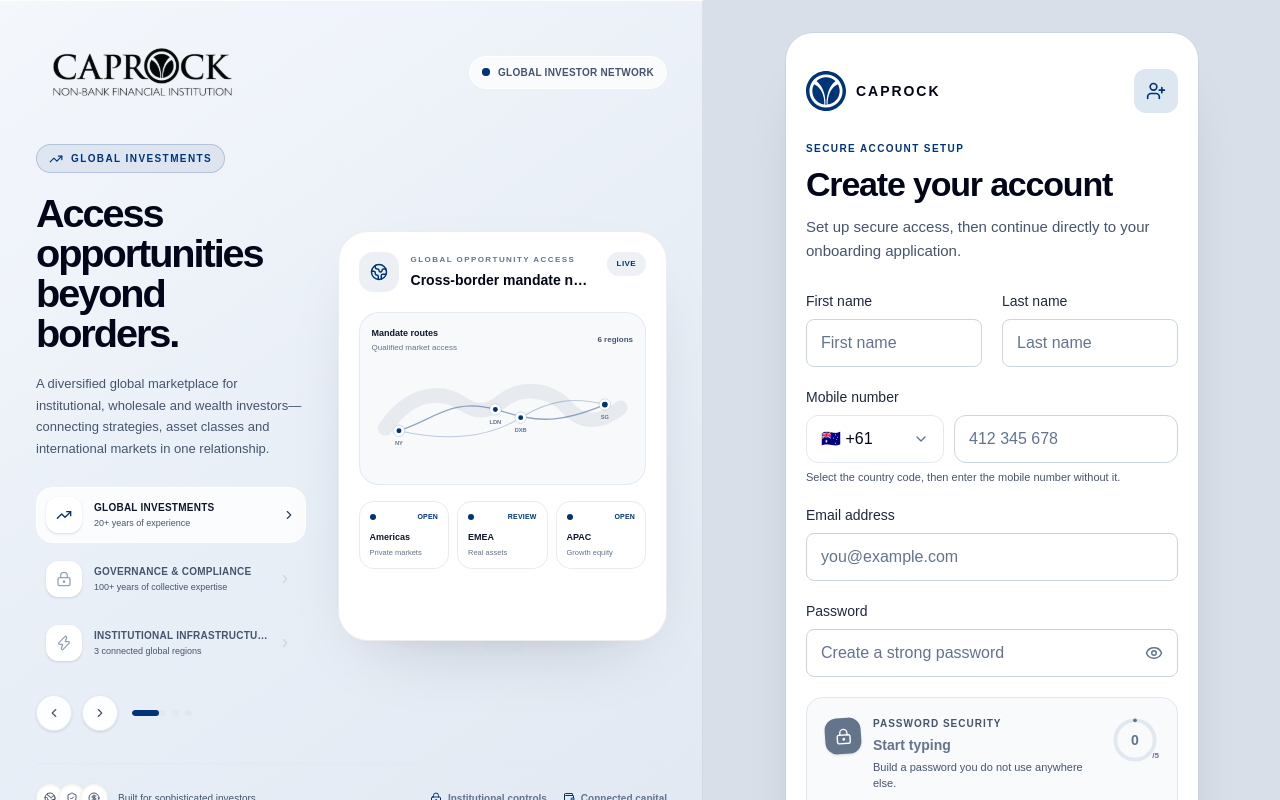
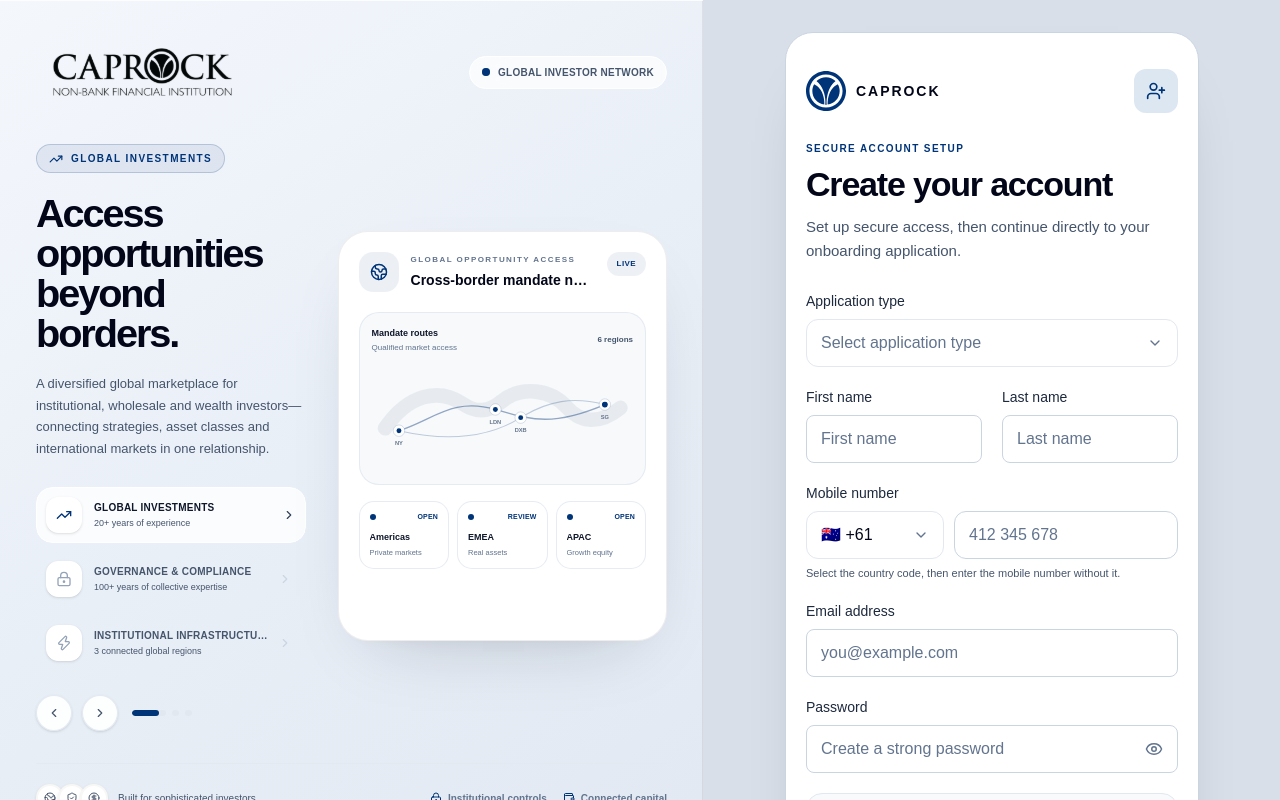
Before and after one commit to AnfasPervez2399/uplifting-caprock, a React (Vite) app: page /signup in a window 1280 px wide. Built offline with nearby package versions, Linux system fonts and the light colour scheme.

Commit message:
updated login flow

```diff
--- /dev/null
+++ b/src/features/onboarding/accountStore.ts
@@ -0,0 +1,38 @@
+export type StoredAccount = {
+  applicationType: string;
+  name: string;
+  mobile: string;
+};
+
+const ACCOUNT_STORE_KEY = "caprockAccounts";
+
+export function readAccountStore(): Record<string, StoredAccount> {
+  try {
+    const raw = localStorage.getItem(ACCOUNT_STORE_KEY);
+    if (!raw) return {};
+    const parsed: unknown = JSON.parse(raw);
+    return parsed && typeof parsed === "object"
+      ? (parsed as Record<string, StoredAccount>)
+      : {};
+  } catch {
+    return {};
+  }
+}
+
+export function saveAccount(email: string, account: StoredAccount): void {
+  try {
+    const key = email.trim().toLowerCase();
+    if (!key) return;
+    const store = readAccountStore();
+    store[key] = account;
+    localStorage.setItem(ACCOUNT_STORE_KEY, JSON.stringify(store));
+  } catch {
+    /* Storage unavailable (e.g. private mode) — session still works. */
+  }
+}
+
+export function getAccount(email: string): StoredAccount | undefined {
+  const key = email.trim().toLowerCase();
+  if (!key) return undefined;
+  return readAccountStore()[key];
+}
--- a/src/features/onboarding/useOnboardingController.ts
+++ b/src/features/onboarding/useOnboardingController.ts
@@ -61,14 +61,29 @@
   isCompleteBeneficiary,
   isCompleteShareholder,
   isIndividualApplication,
-  isShareholderApplicationComplete,
   isTrustApplication,
   isTrustBusinessComplete,
   isTrustProfileComplete,
   isTrusteesComplete,
   percentageTotal,
-  requiresShareholderApplication,
 } from "./applicationLogic";
+
+const STORED_APPLICATION_TYPE_KEY = "caprockApplicationType";
+
+const resolveStoredApplicationType = (): Exclude<ApplicationType, ""> => {
+  try {
+    const stored = sessionStorage.getItem(STORED_APPLICATION_TYPE_KEY);
+    if (
+      stored &&
+      APPLICATION_OPTIONS.some((option) => option.value === stored)
+    ) {
+      return stored as Exclude<ApplicationType, "">;
+    }
+  } catch {
+    /* sessionStorage unavailable — fall through to the default. */
+  }
+  return "individual";
+};
 
 export function useOnboardingController() {
   const navigate = useNavigate();
@@ -89,10 +104,21 @@
     .map((part) => part.charAt(0))
     .join("")
     .toUpperCase();
-  const [form, setForm] = useState<FormState>(initialFormState);
-  const [activeStepId, setActiveStepId] = useState<StepId>("application");
+  const [form, setForm] = useState<FormState>(() => ({
+    ...initialFormState,
+    personal: {
+      ...initialFormState.personal,
+      applicationType: resolveStoredApplicationType(),
+    },
+  }));
+  const [activeStepId, setActiveStepId] = useState<StepId>(() => {
+    const steps = getStepsForApplication(resolveStoredApplicationType()).filter(
+      (step) => step.id !== "application",
+    );
+    return steps[0]?.id ?? "personal";
+  });
   const [applicationTypeConfirmed, setApplicationTypeConfirmed] =
-    useState(false);
+    useState(true);
   const [jointDraft, setJointDraft] =
     useState<JointApplicantDraft>(emptyJointDraft);
   const [showJointComposer, setShowJointComposer] = useState(false);
@@ -156,7 +182,9 @@
   const applicationSteps = useMemo(
     () =>
       getStepsForApplication(applicationType).filter(
-        (step) => step.id !== "shareholders" || isPrivateCompany,
+        (step) =>
+          step.id !== "application" &&
+          (step.id !== "shareholders" || isPrivateCompany),
       ),
     [applicationType, isPrivateCompany],
   );
@@ -465,7 +493,7 @@
 
   useEffect(() => {
     if (visibleSteps.some((step) => step.id === activeStepId)) return;
-    setActiveStepId(visibleSteps[0]?.id || "application");
+    setActiveStepId(visibleSteps[0]?.id || "personal");
   }, [activeStepId, visibleSteps]);
 
   useEffect(() => {
--- a/src/pages/Login.tsx
+++ b/src/pages/Login.tsx
@@ -4,6 +4,7 @@
 import { AnimatePresence, motion, useReducedMotion } from "framer-motion";
 import { Check, Eye, EyeOff, Loader2, LogIn } from "lucide-react";
 import { useLoader } from "../components/ui/LoaderProvider";
+import { getAccount } from "../features/onboarding/accountStore";
 
 type Status = "idle" | "loading" | "success";
 type Errors = Partial<Record<"email" | "password", string>>;
@@ -231,6 +232,15 @@
           await wait(1000);
           setStatus("success");
           sessionStorage.setItem("caprockUserEmail", normalizedEmail);
+          const account = getAccount(normalizedEmail);
+          if (account?.applicationType) {
+            sessionStorage.setItem(
+              "caprockApplicationType",
+              account.applicationType,
+            );
+          } else {
+            sessionStorage.removeItem("caprockApplicationType");
+          }
           await wait(450);
           navigate("/onboarding");
         },
--- a/src/pages/SignUp.tsx
+++ b/src/pages/SignUp.tsx
@@ -1,7 +1,6 @@
 import { AnimatePresence, motion, useReducedMotion } from "framer-motion";
 import {
   Check,
-  CheckCircle2,
   Eye,
   EyeOff,
   Loader2,
@@ -24,11 +23,14 @@
   type CountryCode,
 } from "libphonenumber-js/max";
 import { CustomSelect, type SelectOption } from "../components/ui/CustomSelect";
+import { APPLICATION_OPTIONS } from "../features/onboarding/config";
 import { useLoader } from "../components/ui/LoaderProvider";
 
 type FieldName =
+  | "applicationType"
   | "firstName"
   | "lastName"
+  | "fullName"
   | "mobile"
   | "email"
   | "password"
@@ -39,8 +41,10 @@
 
 const EASE = [0.22, 1, 0.36, 1] as const;
 const initialValues: FormValues = {
+  applicationType: "",
   firstName: "",
   lastName: "",
+  fullName: "",
   mobile: "",
   email: "",
   password: "",
@@ -681,12 +685,28 @@
       }));
     };
 
+  const selectedApplicationCategory = APPLICATION_OPTIONS.find(
+    (option) => option.value === values.applicationType,
+  )?.category;
+  const isEntityApplication =
+    selectedApplicationCategory === "company" ||
+    selectedApplicationCategory === "trust";
+
   const validate = () => {
     const nextErrors: FormErrors = {};
+    if (!values.applicationType)
+      nextErrors.applicationType = "Select an application type.";
     const firstName = values.firstName.trim();
     const lastName = values.lastName.trim();
+    const fullName = values.fullName.trim();
     const email = values.email.trim().toLowerCase();
 
+    if (isEntityApplication) {
+      if (!fullName) nextErrors.fullName = "Full name is required.";
+      else if (fullName.length < 2 || !namePattern.test(fullName))
+        nextErrors.fullName =
+          "Enter a valid full name using letters, spaces, apostrophes or hyphens.";
+    } else {
       if (!firstName) nextErrors.firstName = "First name is required.";
       else if (firstName.length < 2 || !namePattern.test(firstName))
         nextErrors.firstName =
@@ -695,6 +715,7 @@
       else if (lastName.length < 2 || !namePattern.test(lastName))
         nextErrors.lastName =
           "Enter a valid last name using letters, spaces, apostrophes or hyphens.";
+    }
     if (!values.mobile.trim()) nextErrors.mobile = "Mobile number is required.";
     else if (!isValidMobile(values.mobile, mobileCountry))
       nextErrors.mobile = `Enter a valid mobile number for ${countryName(mobileCountry)}.`;
@@ -707,7 +728,7 @@
       nextErrors.password =
         "Your password must satisfy every security requirement below.";
     else {
-      const personalTerms = [firstName, lastName, email.split("@")[0]]
+      const personalTerms = [firstName, lastName, fullName, email.split("@")[0]]
         .filter((term) => term.length >= 3)
         .map((term) => term.toLowerCase());
       if (
@@ -746,11 +767,15 @@
           // Replace this short delay with the account-creation API request.
           await wait(900);
           const email = values.email.trim().toLowerCase();
+          sessionStorage.setItem(
+            "caprockApplicationType",
+            values.applicationType,
+          );
           sessionStorage.setItem("caprockUserEmail", email);
-          sessionStorage.setItem(
-            "caprockUserName",
-            `${values.firstName.trim()} ${values.lastName.trim()}`,
-          );
+          const displayName = isEntityApplication
+            ? values.fullName.trim()
+            : `${values.firstName.trim()} ${values.lastName.trim()}`;
+          sessionStorage.setItem("caprockUserName", displayName);
           const mobile = parseMobileNumber(values.mobile, mobileCountry);
           sessionStorage.setItem(
             "caprockUserMobile",
@@ -819,6 +844,52 @@
       ) : null}
 
       <form onSubmit={handleSubmit} noValidate className="space-y-5">
+        <div>
+          <label
+            htmlFor="applicationType"
+            className="mb-2 block text-sm font-medium text-slate-800"
+          >
+            Application type
+          </label>
+          <CustomSelect
+            id="applicationType"
+            value={values.applicationType}
+            options={APPLICATION_OPTIONS}
+            onChange={(next) => {
+              setValues((current) => ({
+                ...current,
+                applicationType: next,
+              }));
+              setErrors((current) => ({
+                ...current,
+                applicationType: undefined,
+                firstName: undefined,
+                lastName: undefined,
+                fullName: undefined,
+                form: undefined,
+              }));
+            }}
+            placeholder="Select application type"
+            error={Boolean(errors.applicationType)}
+            searchable
+            searchPlaceholder="Search application types"
+          />
+          <ErrorText id="applicationType-error" reducedMotion={reducedMotion}>
+            {errors.applicationType}
+          </ErrorText>
+        </div>
+        {isEntityApplication ? (
+          <TextField
+            id="fullName"
+            label="Full name"
+            value={values.fullName}
+            error={errors.fullName}
+            autoComplete="name"
+            placeholder="Full name"
+            onChange={updateField("fullName")}
+            reducedMotion={reducedMotion}
+          />
+        ) : (
           <div className="grid gap-5 sm:grid-cols-2">
             <TextField
               id="firstName"
@@ -841,6 +912,7 @@
               reducedMotion={reducedMotion}
             />
           </div>
+        )}
         <MobileField
           value={values.mobile}
           country={mobileCountry}
```
Lines whose indentation alone changed are shown as unchanged.
